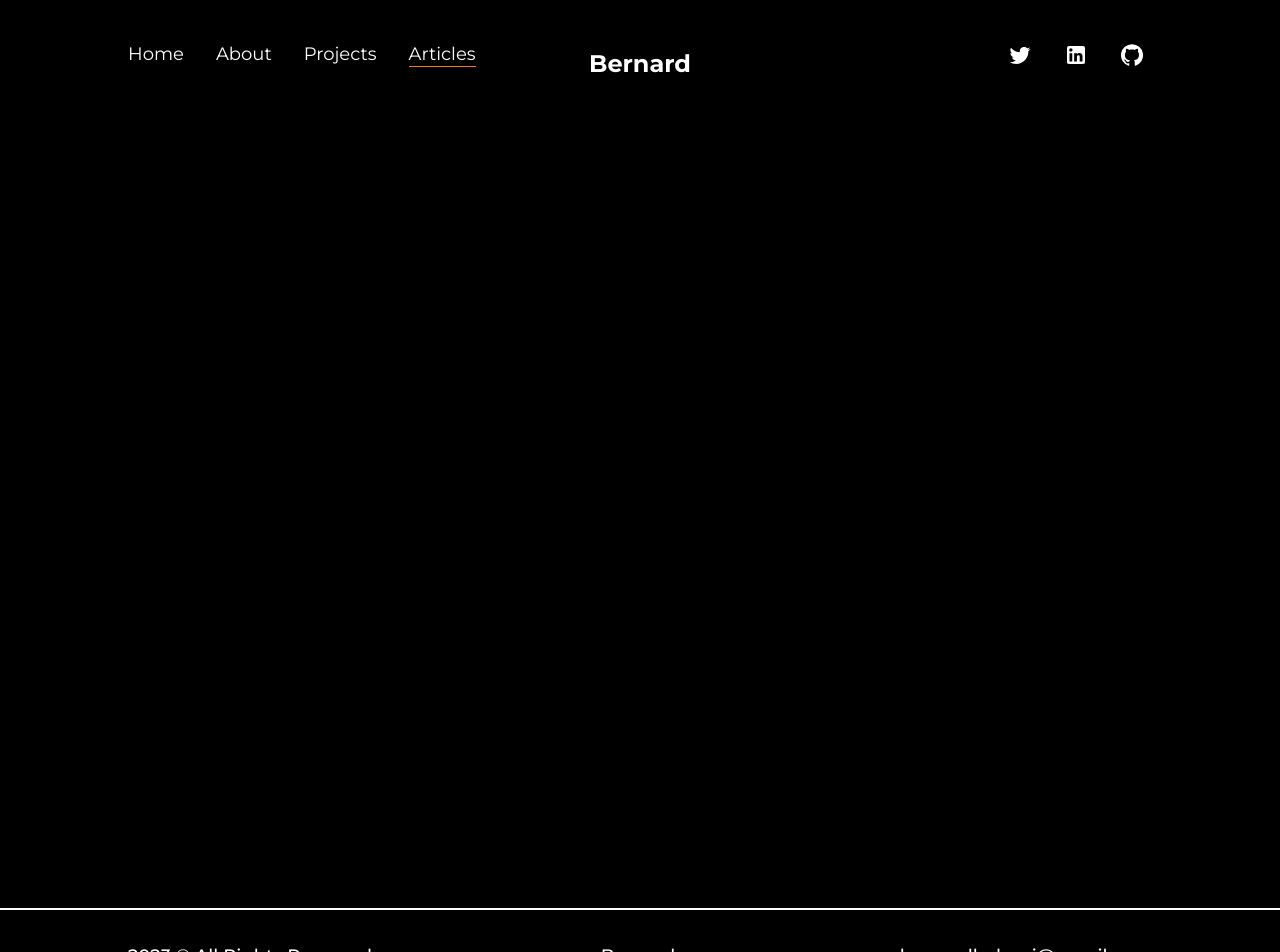
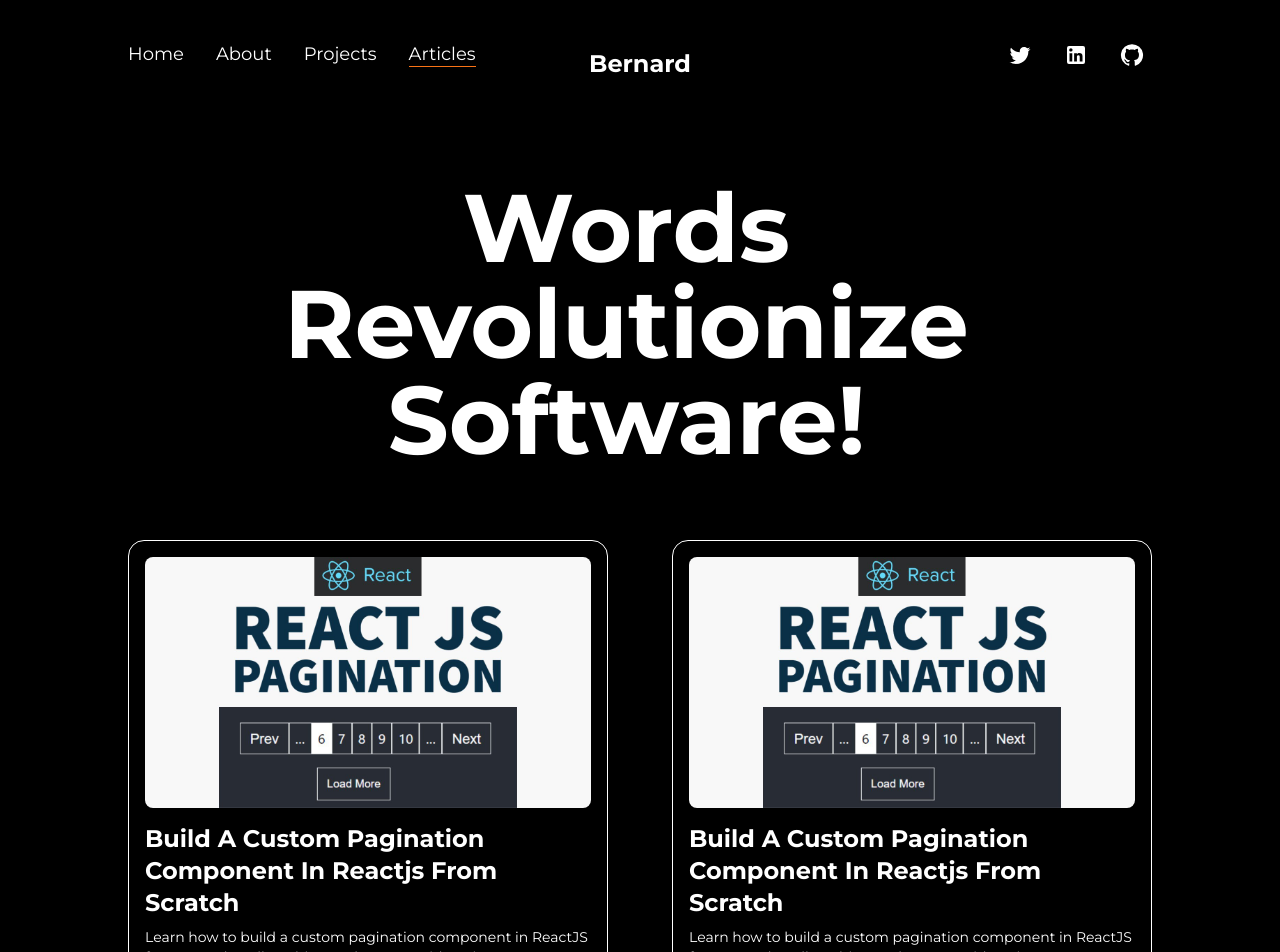
Before and after one commit to Bernard065/bernardbeben, a Next.js app: page /articles in a window 1280 px wide. Before the commit this address had no page. Shown: the top 952 px of the page. Built offline with nearby package versions, Linux system fonts and the light colour scheme.

Commit message:
animating project cards using framer motion

```diff
--- /dev/null
+++ b/src/pages/articles.js
@@ -0,0 +1,75 @@
+import AnimatedText from '@/components/AnimatedText'
+import Layout from '@/components/Layout'
+import Head from 'next/head'
+import Image from 'next/image'
+import Link from 'next/link'
+import React from 'react'
+import article1 from '../../public/images/articles/pagination component in reactjs.jpg'
+import { motion } from 'framer-motion'
+
+
+const FramerImage = motion(Image);
+
+const FeatureArticles = ({ img, title, time, summary, link }) => {
+    return (
+        <li className='col-span-1 w-full p-4 border border-solid border-white rounded-2xl'>
+            <Link
+                href={link}
+                target='_blank'
+                className='w-full inline-block cursor-pointer overflow-hidden rounded-lg'
+            >
+                <FramerImage
+                    src={img}
+                    alt={title}
+                    className='w-full h-auto'
+                    whileHover={{scale:1.05}}
+                    transition={{duration:0.2}}
+                />
+            </Link>
+            <Link href={link} target='_blank'>
+                <h2 className='capitalize text-2xl font-bold my-2 hover:underline'>{title}</h2>
+            </Link>
+            <p className='text-sm mb-2'>{summary}</p>
+            <span className='text-primary font-semibold'>{time}</span>
+        </li>
+    )
+}
+
+const articles = () => {
+  return (
+    <>
+        <Head>
+            <title>Bernard | Articles Page</title>
+            <meta name='description' content='description' />
+        </Head>
+        <main className='w-full mb-16 flex flex-col items-center justify-center text-white'>
+            <Layout className='pt-16'>
+                <AnimatedText
+                    text='Words Revolutionize Software!'
+                    className='mb-16'
+                />
+                <ul className='grid grid-cols-2 gap-16'>
+                    <FeatureArticles
+                        title='Build A Custom Pagination Component In Reactjs From Scratch'
+                        summary='Learn how to build a custom pagination component in ReactJS from scratch.
+                        Follow this step-by-step guide to integrate Pagination component in your ReactJS project.'
+                        time='9 min read'
+                        link='https://medium.com/@bernardbebeni'
+                        img={article1}
+                    />
+                    <FeatureArticles
+                        title='Build A Custom Pagination Component In Reactjs From Scratch'
+                        summary='Learn how to build a custom pagination component in ReactJS from scratch.
+                        Follow this step-by-step guide to integrate Pagination component in your ReactJS project.'
+                        time='9 min read'
+                        link='https://medium.com/@bernardbebeni'
+                        img={article1}
+                    />
+                </ul>
+            </Layout>
+        </main>
+    </>
+  )
+}
+
+export default articles
--- a/src/pages/projects.js
+++ b/src/pages/projects.js
@@ -6,16 +6,28 @@
 import React from 'react'
 import GitHubIcon from '@mui/icons-material/GitHub';
 import project1 from '../../public/images/projects/crypto-screener-cover-image.jpg';
+import { motion } from 'framer-motion'
+
+
+
+const FramerImage = motion(Image);
 
 const ProjectDetails = ({ type, title, summary, img, link, github }) => {
     return (
-        <article className='w-full flex items-center justify-between rounded-3xl border border-solid border-white shadow-2xl text-white p-12'>
+        <article className='w-full flex items-center justify-between rounded-3xl border border-solid border-white shadow-2xl text-white p-12 relative'>
+            <div className='absolute top-0 -right-3 -z-10 w-[102%] h-[103%] rounded-[2rem]' />
             <Link
                 href={link}
                 target='_blank'
                 className='w-1/2 cursor-pointer overflow-hidden rounded-lg'
             >
-                <Image src={img} alt={title} className='w-full  h-auto' />
+                <FramerImage
+                    src={img}
+                    alt={title}
+                    className='w-full  h-auto'
+                    whileHover={{scale:1.05}}
+                    transition={{duration:0.2}}
+                />
             </Link>
             <div className='w-1/2 flex flex-col items-start justify-between pl-6'>
                 <span className='text-primary font-medium text-xl'>{type}</span>
```
